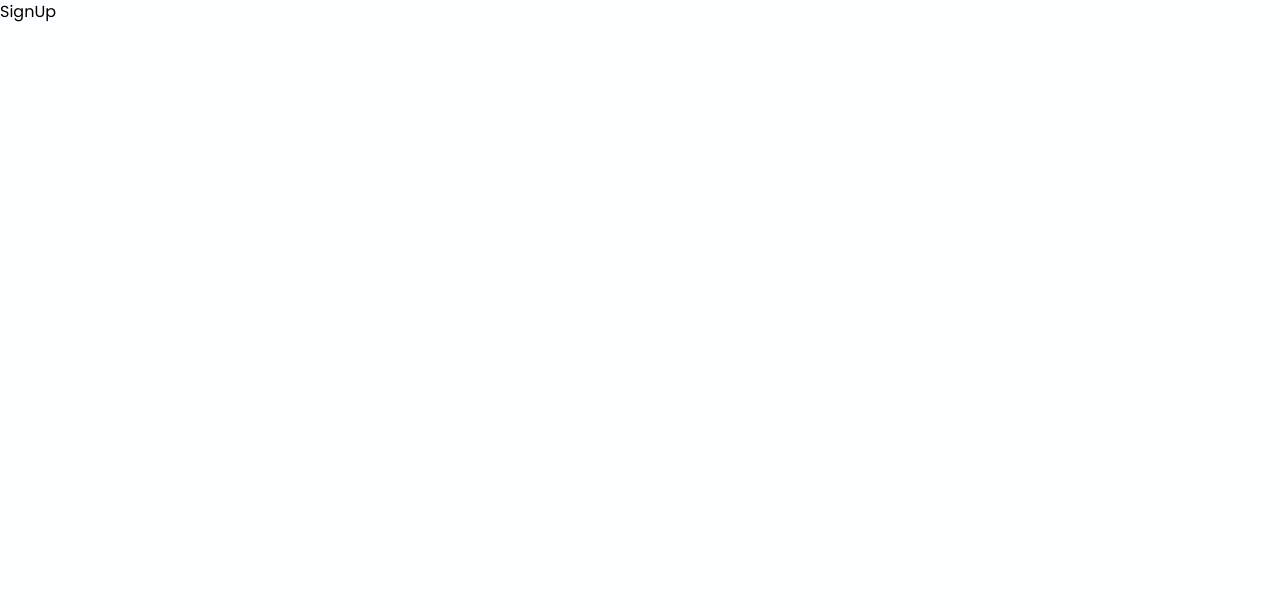
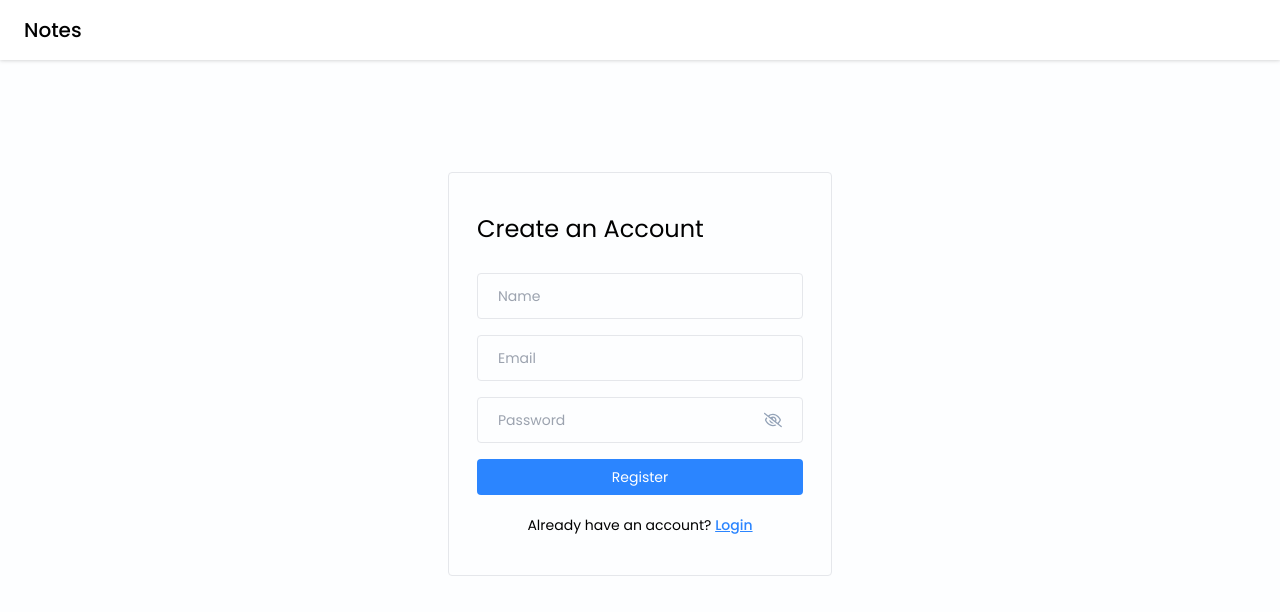
Before and after one commit to vimanshaMJ/notes-app, a React (Vite) app in the folder frontend/notes-app/: page /signup in a window 1280 px wide. Shown: the top 612 px of the page. Built offline with nearby package versions, Linux system fonts and the light colour scheme.

Commit message:
feat: SignUp page UI

```diff
--- a/frontend/notes-app/src/components/PasswordInput.jsx
+++ b/frontend/notes-app/src/components/PasswordInput.jsx
@@ -14,7 +14,7 @@
         value={value}
         onChange={onchange}
         type={isShowPassword ? "text" : "password"}
-        placeholder={placeholder || "password"}
+        placeholder={placeholder || "Password"}
         className="w-full text-sm bg-transparent py-3 mr-3 rounded outline-none "
       />
 
--- a/frontend/notes-app/src/pages/Home.jsx
+++ b/frontend/notes-app/src/pages/Home.jsx
@@ -1,9 +1,10 @@
 import React from "react";
+import Navbar from "../components/Navbar";
 
 const Home = () => {
   return (
     <div>
-      <p>Home</p>
+      <Navbar />
     </div>
   );
 };
--- a/frontend/notes-app/src/pages/Login.jsx
+++ b/frontend/notes-app/src/pages/Login.jsx
@@ -22,7 +22,7 @@
       return;
     }
 
-    setError(""); //if email is valid
+    setError(""); //no errors if email is valid
 
     //Login API call
   };
@@ -53,6 +53,7 @@
             <button type="submit" className="btn-primary">
               Login
             </button>
+
             <p className="text-sm text-center mt-4">
               Not registered yet?{" "}
               <Link to="/signup" className="font-medium text-primary underline">
--- a/frontend/notes-app/src/pages/SignUp.jsx
+++ b/frontend/notes-app/src/pages/SignUp.jsx
@@ -1,9 +1,83 @@
-import React from "react";
+import React, { useState } from "react";
+import Navbar from "../components/Navbar";
+import PasswordInput from "../components/PasswordInput";
+import { Link } from "react-router-dom";
+import { validateEmail } from "../utils/helper";
 
 const SignUp = () => {
+  const [name, setName] = useState("");
+  const [email, setEmail] = useState("");
+  const [password, setPassword] = useState("");
+  const [error, setError] = useState(null);
+
+  const handleSignUp = async (e) => {
+    e.preventDefault();
+
+    if (!name) {
+      setError("Please enter your name");
+      return;
+    }
+
+    if (!validateEmail(email)) {
+      setError("Please enter a valid email address."); //if email is not valid
+      return;
+    }
+
+    if (!password) {
+      setError("Please enter the password");
+      return;
+    }
+
+    setError(""); //no errors if email is valid
+
+    //SignUp API call
+  };
+
   return (
     <div>
-      <p>SignUp</p>
+      <Navbar />
+
+      <div className="flex item-center justify-center mt-28">
+        <div className="w-96 border rounded bg px-7 py-10">
+          <form onSubmit={handleSignUp}>
+            <h4 className="text-2xl mb-7">Create an Account</h4>
+
+            <input
+              type="text"
+              placeholder="Name"
+              className="input-box"
+              value={name}
+              onChange={(e) => setName(e.target.value)}
+            />
+
+            <input
+              type="text"
+              placeholder="Email"
+              className="input-box"
+              value={email}
+              onChange={(e) => setEmail(e.target.value)}
+            />
+
+            <PasswordInput
+              value={password}
+              onchange={(e) => setPassword(e.target.value)}
+            />
+
+            {error && <p className="text-red-500 text-xs pb-1"> {error} </p>}
+
+            <button type="submit" className="btn-primary">
+              Register
+            </button>
+
+            <p className="text-sm text-center mt-4">
+              Already have an account?{" "}
+              <Link to="/login" className="font-medium text-primary underline">
+                Login
+              </Link>
+            </p>
+          </form>
+        </div>
+      </div>
     </div>
   );
 };
```
